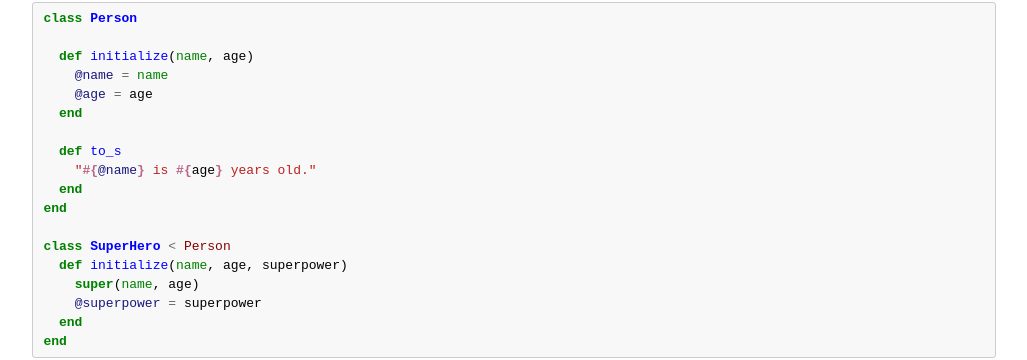
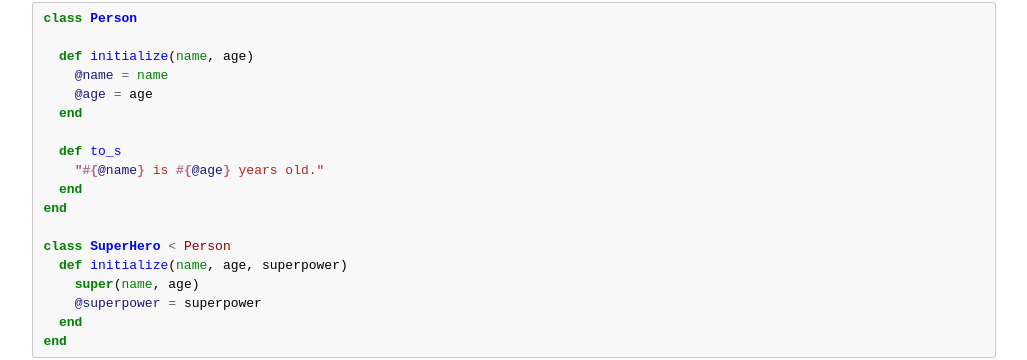
Before and after one commit to codebar/tutorials, a Jekyll site: the page built from ruby/lesson4/tutorial.md, in a window 1280 px wide and 900 px high, scrolled down 4193 px. Shown: the part 97-457 px from the top of the window, without its empty margins (126-1153 px from the left). Built offline with Jekyll 4.4.1, drawn with Linux system fonts in a browser that asks for light colours; Markdown is read by kramdown in place of the engine named in the settings.

Commit message:
added the missing @ in the age variable

```diff
--- a/ruby/lesson4/tutorial.md
+++ b/ruby/lesson4/tutorial.md
@@ -205,7 +205,7 @@ class Person
   end
 
   def to_s
-    "#{@name} is #{age} years old."
+    "#{@name} is #{@age} years old."
   end
 end
 
```
